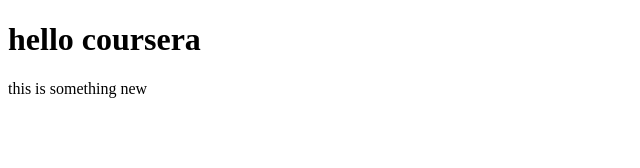
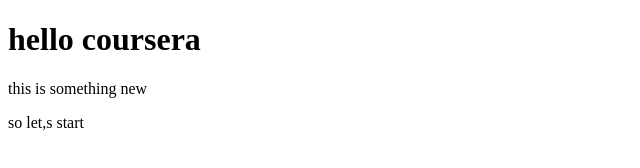
Before and after one commit to sameeksha-g/coursera-test, a plain HTML site: page site/index.html in a window 1280 px wide. Shown: the full height of the page, 0-640 px from the left. Drawn offline with Linux system fonts and the light colour scheme.

Commit message:
small change

```diff
--- a/site/index.html
+++ b/site/index.html
@@ -8,5 +8,6 @@
 <body>
 <h1>hello coursera</h1>
 <p>this is something new</p>
+<p>so let,s start</p>
 </body>
 </html>
```
